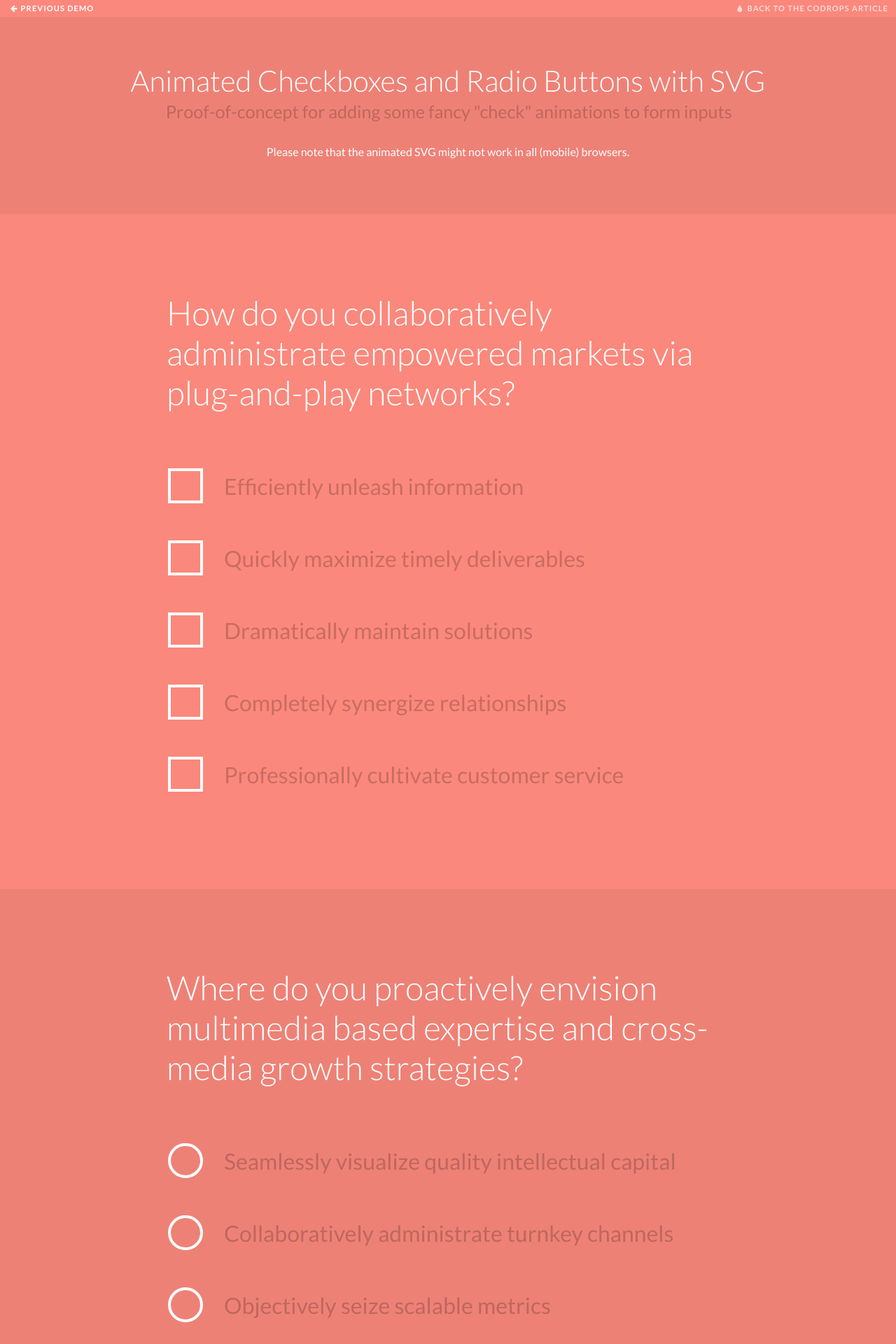
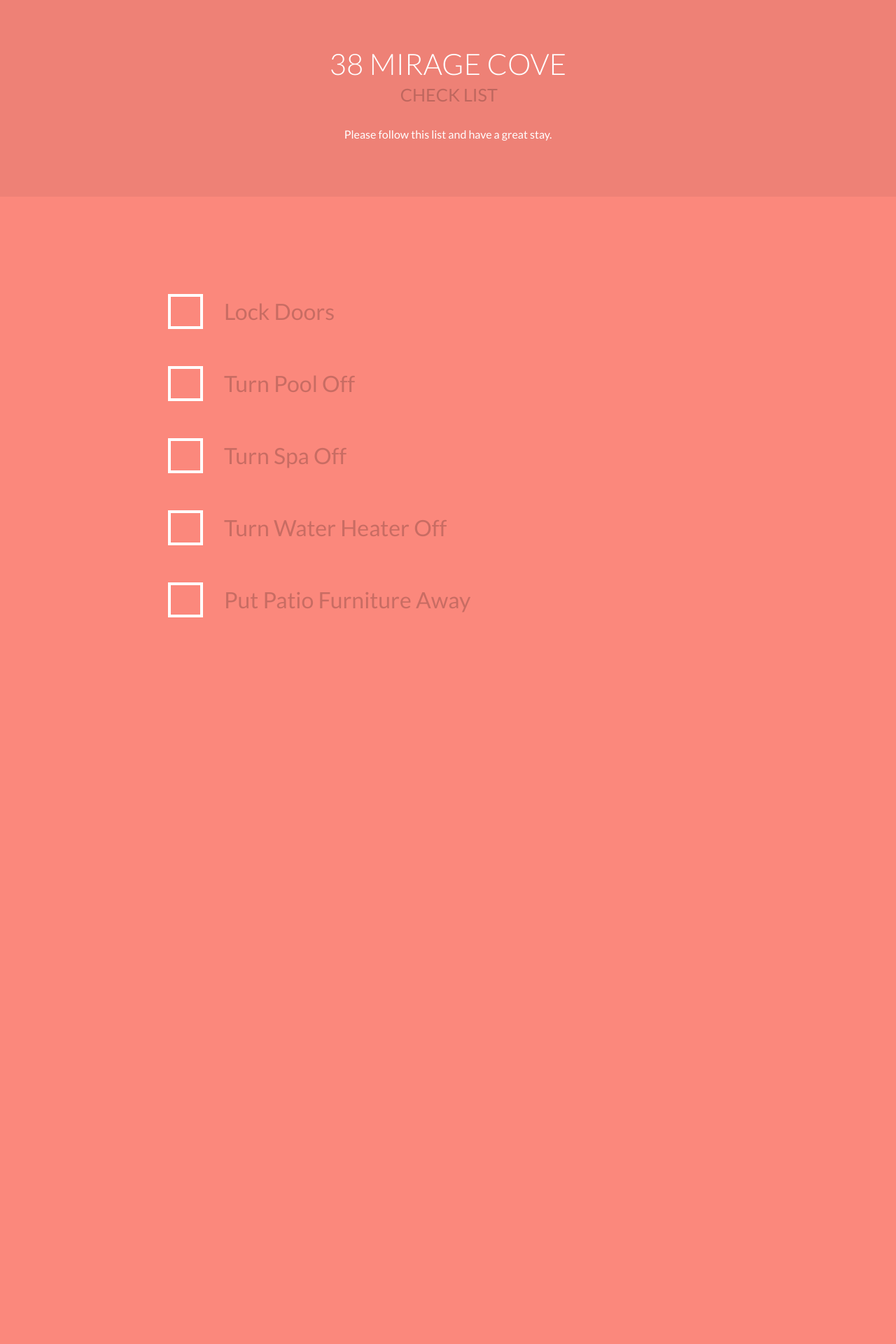
Before and after one commit to jovinoribeiro/TangoWithDjango, a Django app: page /ranchomirage/ in a window 1280 px wide. Shown: the top 1920 px of the page at 70% size. After the commit the page ends 882 px from the top, so only its background shows below. Run offline with Django 3.2, Linux system fonts and the light colour scheme; parts of the project's set-up code (start-up, migrations or seed data) failed here and were passed over.

Commit message:
add check list styles

```diff
--- a/src/ranchomirage/templates/ranchomirage/index.html
+++ b/src/ranchomirage/templates/ranchomirage/index.html
@@ -5,11 +5,10 @@
 		<meta charset="UTF-8" />
 		<meta http-equiv="X-UA-Compatible" content="IE=edge,chrome=1">
 		<meta name="viewport" content="width=device-width, initial-scale=1.0">
-		<title>Animated Checkboxes and Radio Buttons with SVG</title>
-		<meta name="description" content="Animated Checkboxes and Radio Buttons with SVG: Using SVG for adding some fancy 'check' animations to form inputs" />
-		<meta name="keywords" content="animated checkbox, svg, radio button, styled checkbox, css, pseudo element, form, animated svg" />
+		<title>Rancho Mirage Check List</title>
+		<meta name="description" content="Rancho Mirage House: what to do and not to do." />
+		<meta name="keywords" content="check list" />
 		<meta name="author" content="Codrops" />
-		<link rel="shortcut icon" href="../favicon.ico">
 
 		<link rel="stylesheet" type="text/css" href="{% static "css/normalize.css" %}" />
 		<link rel="stylesheet" type="text/css" href="{% static "css/demo.css" %}" />
@@ -21,26 +20,30 @@
 		<div class="container">
 			<!-- Top Navigation -->
 			<div class="codrops-top clearfix">
-				<a class="codrops-icon codrops-icon-prev" href="http://tympanus.net/Development/SectionSeparators/"><span>Previous Demo</span></a>
+	<!-- 			<a class="codrops-icon codrops-icon-prev" href="http://tympanus.net/Development/SectionSeparators/"><span>Previous Demo</span></a>
 				<span class="right"><a class="codrops-icon codrops-icon-drop" href="http://tympanus.net/codrops/?p=16637"><span>Back to the Codrops Article</span></a></span>
-			</div>
+ -->			</div>
 			<header>
-				<h1>Animated Checkboxes and Radio Buttons with SVG<span> Proof-of-concept for adding some fancy "check" animations to form inputs</span></h1>
-				<p>Please note that the animated SVG might not work in all (mobile) browsers.</p>
+				<h1>
+					38 MIRAGE COVE
+					<span> CHECK LIST</span>
+				</h1>
+				<p>Please follow this list and have a great stay.</p>
 			</header>
 			<section>
-				<form class="ac-custom ac-checkbox ac-cross" autocomplete="off">
-					<h2>How do you collaboratively administrate empowered markets via plug-and-play networks?</h2>
+				<!-- <form class="ac-custom ac-checkbox ac-boxfill " autocomplete="off"> -->
+				<form class="ac-custom ac-checkbox ac-boxfill" autocomplete="off">
+					<!-- <h2>Kitchen</h2> -->
 					<ul>
-						<li><input id="cb1" name="cb1" type="checkbox"><label for="cb1">Efficiently unleash information</label></li>
-						<li><input id="cb2" name="cb2" type="checkbox"><label for="cb2">Quickly maximize timely deliverables</label></li>
-						<li><input id="cb3" name="cb3" type="checkbox"><label for="cb3">Dramatically maintain solutions</label></li>
-						<li><input id="cb4" name="cb4" type="checkbox"><label for="cb4">Completely synergize relationships</label></li>
-						<li><input id="cb5" name="cb5" type="checkbox"><label for="cb5">Professionally cultivate customer service</label></li>
+						<li><input id="cb1" name="cb1" type="checkbox"><label for="cb1">Lock Doors</label></li>
+						<li><input id="cb2" name="cb2" type="checkbox"><label for="cb2">Turn Pool Off</label></li>
+						<li><input id="cb3" name="cb3" type="checkbox"><label for="cb3">Turn Spa Off</label></li>
+						<li><input id="cb4" name="cb4" type="checkbox"><label for="cb4">Turn Water Heater Off</label></li>
+						<li><input id="cb5" name="cb5" type="checkbox"><label for="cb5">Put Patio Furniture Away</label></li>
 					</ul>
 				</form>
 			</section>
-			<section>
+			<!-- <section>
 				<form class="ac-custom ac-radio ac-fill" autocomplete="off">
 					<h2>Where do you proactively envision multimedia based expertise and cross-media growth strategies?</h2>
 					<ul>
@@ -50,8 +53,8 @@
 						<li><input id="r4" name="r1" type="radio"><label for="r4">Energistically scale future-proof core competencies</label></li>
 					</ul>
 				</form>
-			</section>
-			<section>
+			</section> -->
+			<!-- <section>
 				<form class="ac-custom ac-checkbox ac-checkmark" autocomplete="off">
 					<h2>Why do you interactively procrastinate high-payoff content without backward-compatible data?</h2>
 					<ul>
@@ -61,8 +64,8 @@
 						<li><input id="cb9" name="cb9" type="checkbox"><label for="cb9">Quickly coordinate e-business applications</label></li>
 					<ul>
 				</form>
-			</section>
-			<section>
+			</section> -->
+			<!-- <section>
 				<form class="ac-custom ac-radio ac-circle" autocomplete="off">
 					<h2>How would you dynamically target high-payoff intellectual capital for customized technologies?</h2>
 					<ul>
@@ -72,8 +75,8 @@
 						<li><input id="r8" name="r2" type="radio"><label for="r8">Quickly aggregate B2B users</label></li>
 					</ul>
 				</form>
-			</section>
-			<section>
+			</section> -->
+			<!-- <section>
 				<form class="ac-custom ac-checkbox ac-boxfill" autocomplete="off">
 					<h2>How can you appropriately empower dynamic leadership skills after business portals?</h2>
 					<ul>
@@ -83,8 +86,8 @@
 						<li><input id="cb13" name="cb13" type="checkbox"><label for="cb13">Synergistically deliver performance based methods</label></li>
 					</ul>
 				</form>
-			</section>
-			<section>
+			</section> -->
+		<!-- 	<section>
 				<form class="ac-custom ac-radio ac-swirl" autocomplete="off">
 					<h2>How do you interactively productize premium technologies whereas interdependent quality vectors?</h2>
 					<ul>
@@ -94,8 +97,8 @@
 						<li><input id="r12" name="r3" type="radio"><label for="r12">Quickly communicate enabled technology and leadership skills</label></li>
 					</ul>
 				</form>
-			</section>
-			<section>
+			</section> -->
+	<!-- 		<section>
 				<form class="ac-custom ac-checkbox ac-diagonal" autocomplete="off">
 					<h2>Do you rapaciously seize adaptive infomediaries and user-centric intellectual capital and how?</h2>
 					<ul>
@@ -105,8 +108,8 @@
 						<li><input id="cb17" name="cb17" type="checkbox"><label for="cb17">Phosfluorescently expedite impactful supply chains</label></li>
 					</ul>
 				</form>
-			</section>
-			<section>
+			</section> -->
+<!-- 			<section>
 				<form class="ac-custom ac-list" autocomplete="off">
 					<h2>Your to do list to uniquely deploy cross-unit benefits with wireless testing procedures:</h2>
 					<ol>
@@ -116,12 +119,13 @@
 						<li><input id="cb21" name="cb21" type="checkbox"><label for="cb21"><span>Professionally cultivate customer service</span></label></li>
 					<ol>
 				</form>
-			</section>
-			<section class="related">
+			</section> -->
+
+			<!-- <section class="related">
 				<p>If you enjoyed these effects you might also like:</p>
 				<p><a href="http://tympanus.net/Tutorials/AnimatedBorderMenus/">Animated Border Menus</a></p>
 				<p><a href="http://tympanus.net/Development/CreativeButtons/">Creative Button Styles</a></p>
-			</section>
+			</section> -->
 		</div><!-- /container -->
 		<script src="{% static "js/svgcheckbx.js" %}"></script>
 	</body>
```
